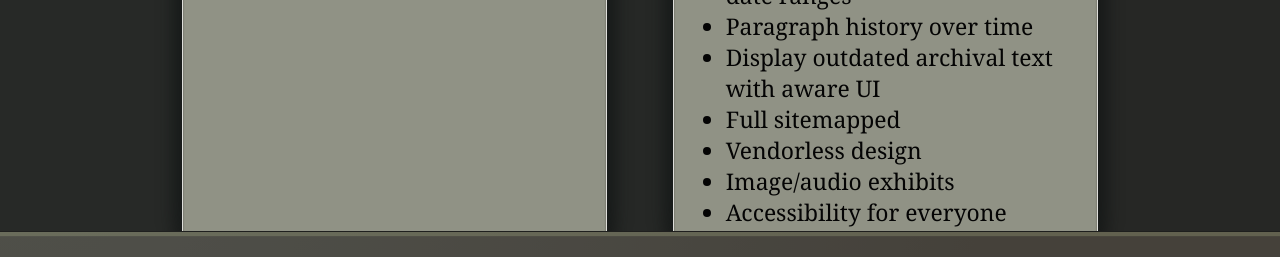
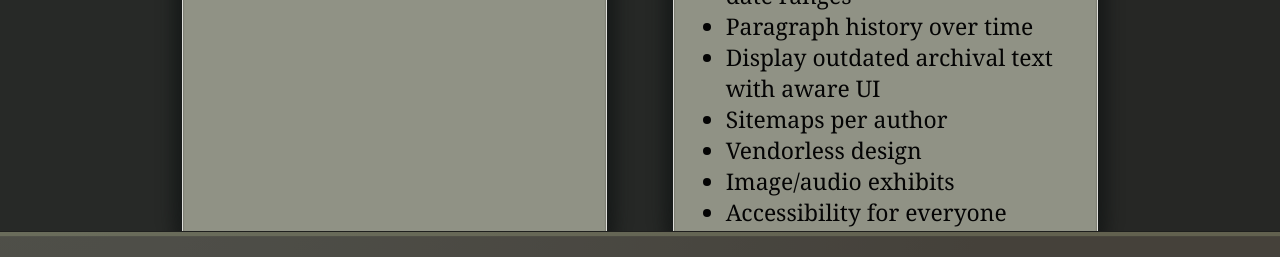
Before and after one commit to tiliv/atlas, a Jekyll site: the page built from docs/index.md, in a window 1280 px wide. Shown: the part 1271-1528 px from the top of the page. Built offline with Jekyll 4.4.1, drawn with Linux system fonts in a browser that asks for light colours; some web fonts are replaced.

Commit message:
chore(submodule): wiki

```diff
--- a/docs/_includes/projects.external.md
+++ b/docs/_includes/projects.external.md
@@ -19,7 +19,7 @@
 - Activity history by important date ranges
 - Paragraph history over time
 - Display outdated archival text with aware UI
-- Full sitemapped
+- Sitemaps per author
 - Vendorless design
 - Image/audio exhibits
 - Accessibility for everyone
```
